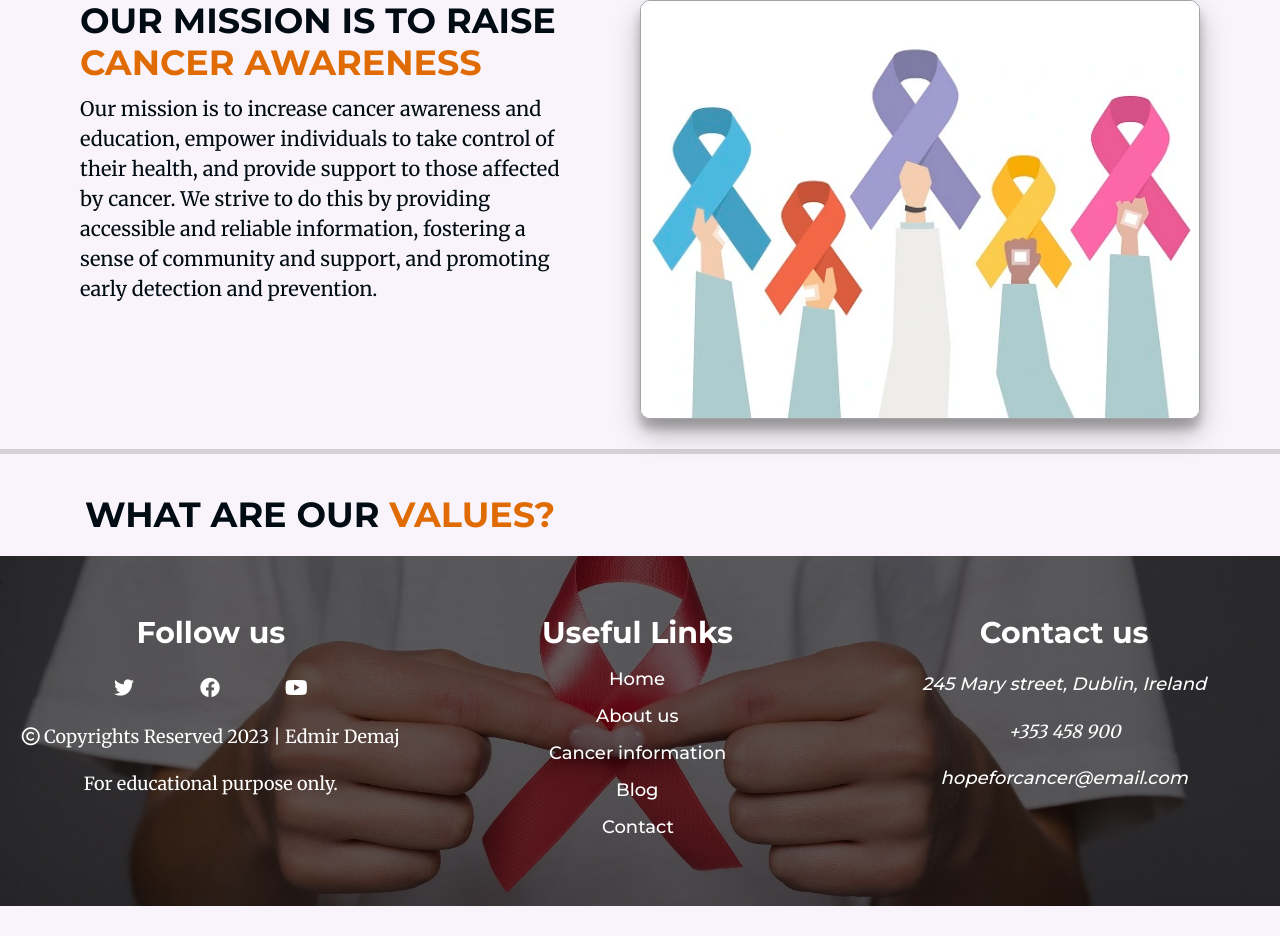
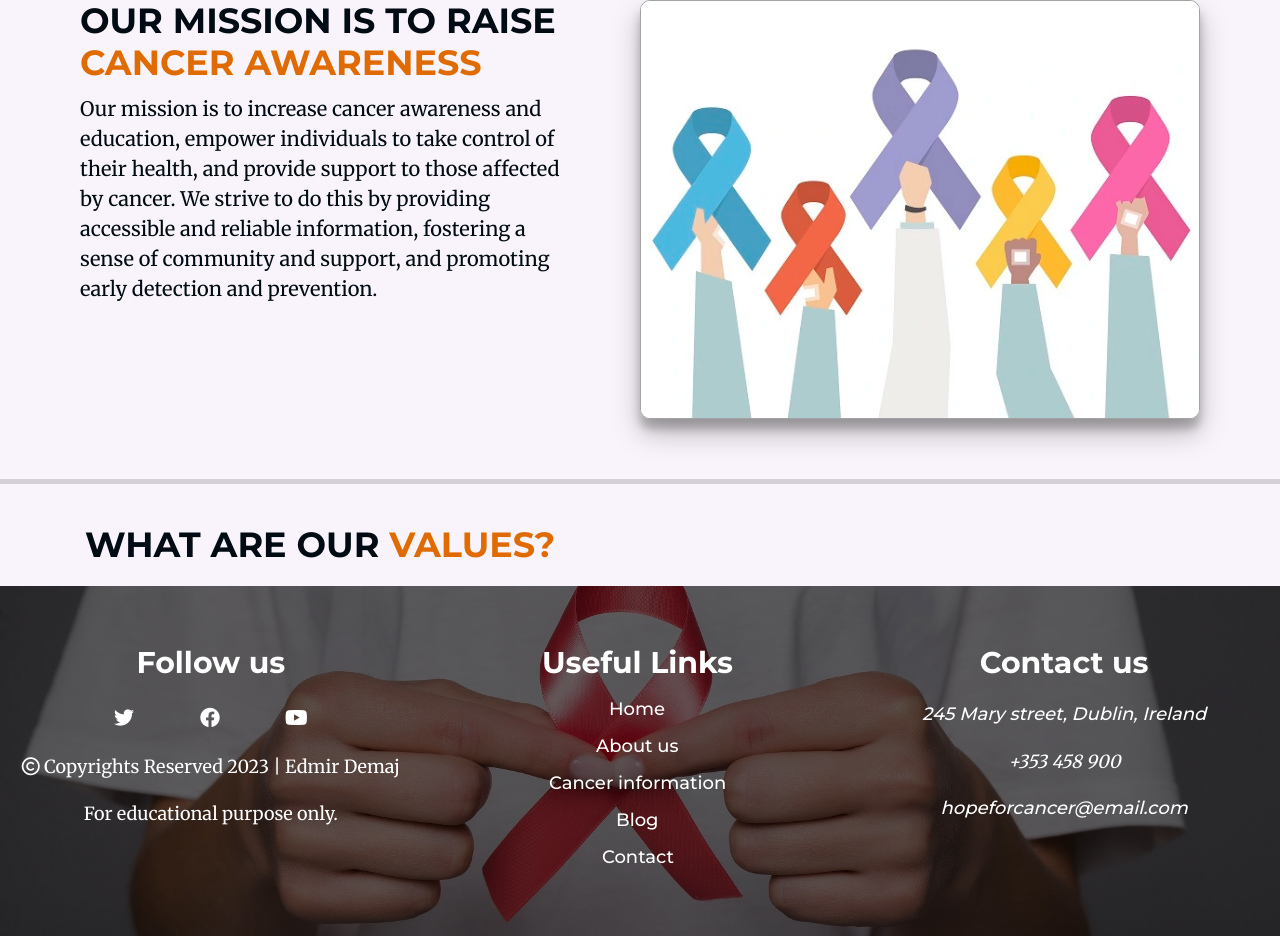
Before and after one commit to Edmir-Demaj/HopeForCancer, a Django app: page /about/ in a window 1280 px wide. Shown: the part 300-1236 px from the top of the page. Before the commit the page ends 1206 px from the top, so only its background shows below. Run offline with Django 3.2, Linux system fonts and the light colour scheme; some libraries are stand-ins or nearby versions.

Commit message:
Update resposiveness for our mission section

```diff
--- a/other_pages/templates/other_pages/about.html
+++ b/other_pages/templates/other_pages/about.html
@@ -10,26 +10,24 @@
     </h1>
   </div>
   <div class="container">
-    <div class="row">
-      <div class="row card-info p-2 mx-0">
+    <div class="row card-info p-2">
       <div class="col-12 col-lg-6 p-0 pe-lg-5">
         <h2 class="fw-bold fs-3">
           Our mission is to raise <span class="orange-text">cancer awareness</span>
         </h2>
-          <p class="m-0">
+        <p class="mb-4 m-0">
           Our mission is to increase cancer awareness and education, empower individuals to take control of their
           health, and provide support to those affected by cancer. We strive to do this by providing accessible and
           reliable information, fostering a sense of community and support, and promoting early detection and
           prevention.
         </p>
       </div>
-        <div class="col-12 col-lg-6 p-0">
+      <div class="col-12 col-lg-6 p-0 mb-4">
         <img src="{% static 'images/about/cancer_awareness.webp' %}" class="card-img"
           alt="Image of different color ribbons to raise cancer awareness." />
       </div>
     </div>
     <div class="col-12 col-6"></div>
-    </div>
   </div>
 </section>
 <hr id="about-hr">
```
Lines whose indentation alone changed are shown as unchanged.
